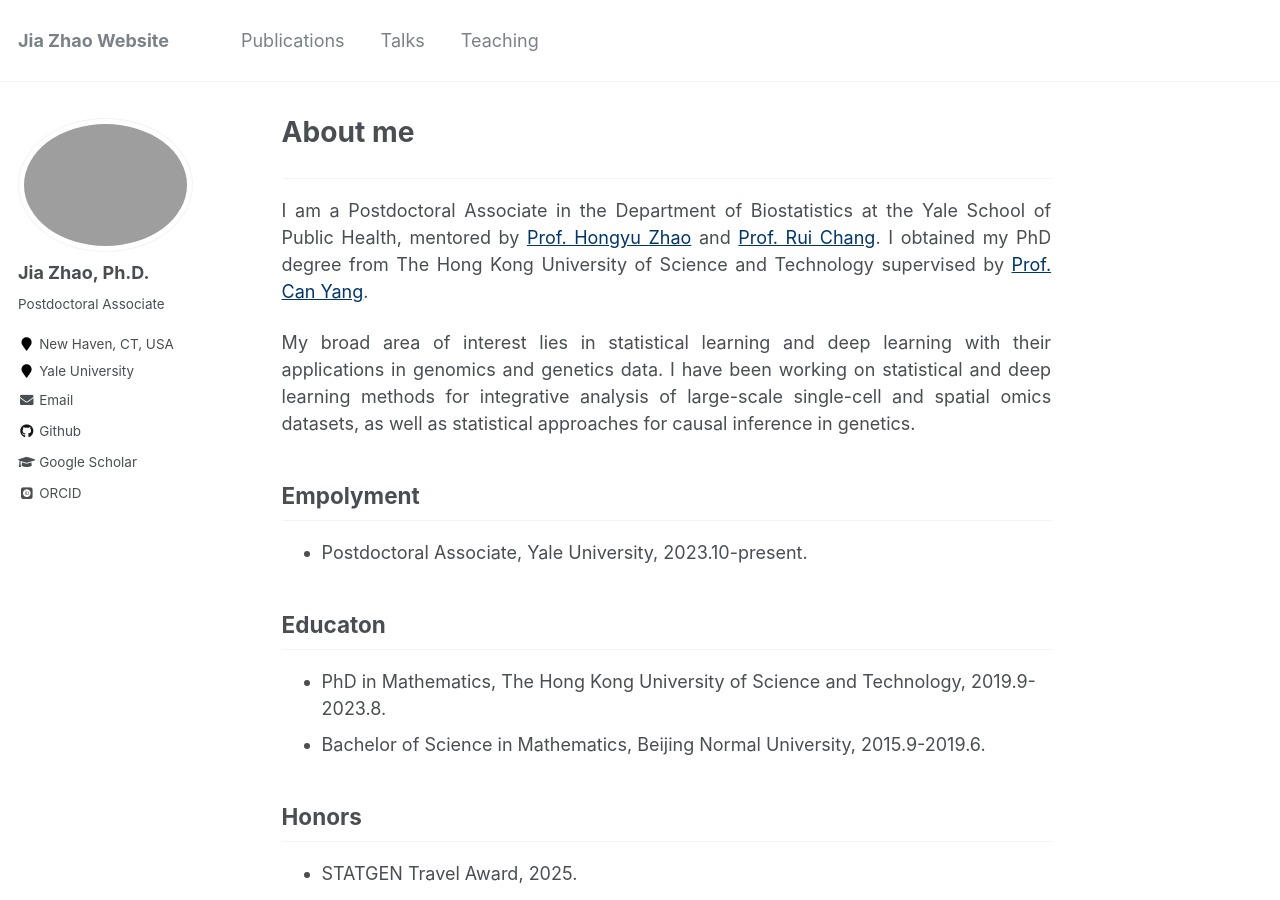
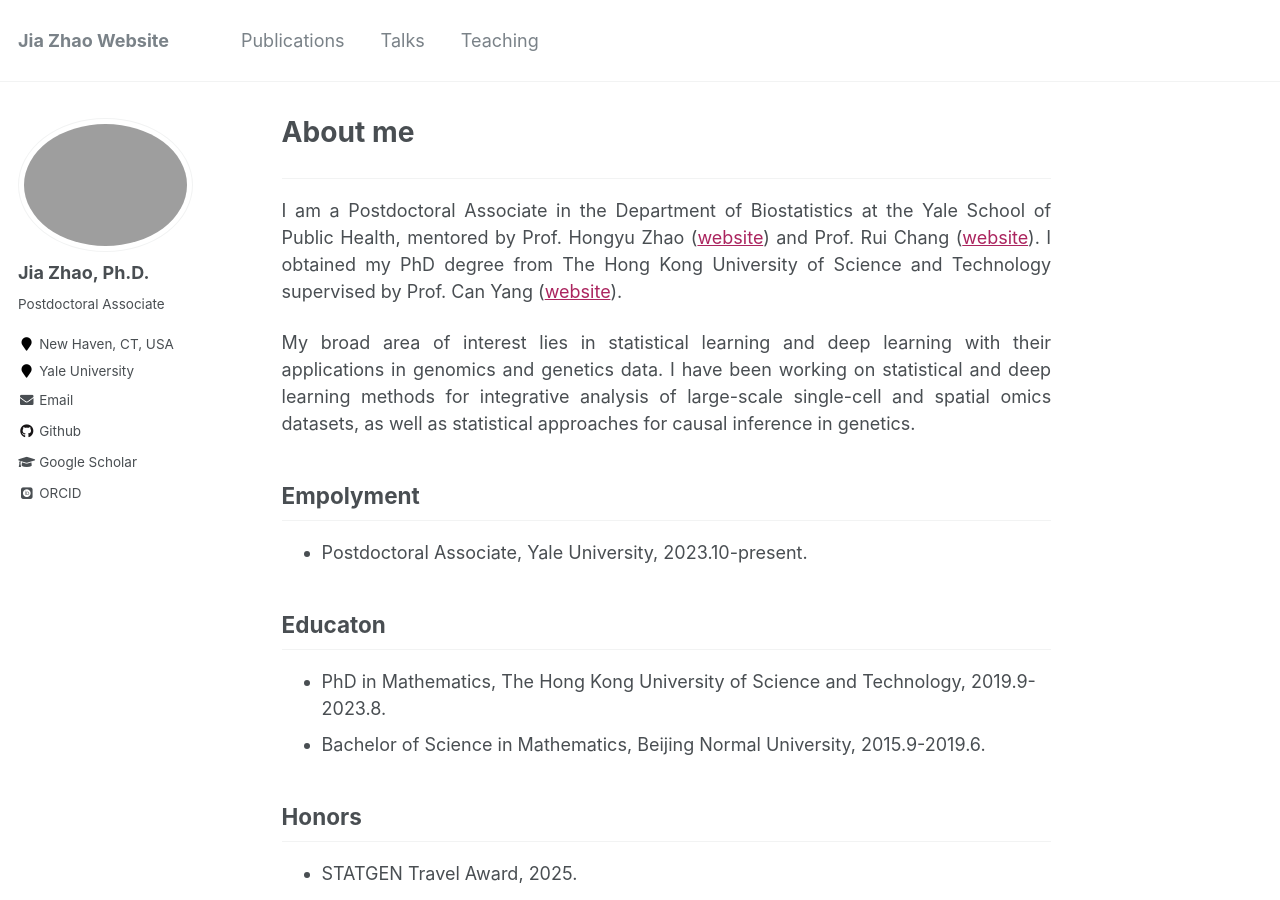
Before and after one commit to jiazhao97/jiazhao97.github.io, a Jekyll site: the page built from _pages/about.md, in a window 1280 px wide and 900 px high. Built offline with Jekyll 4.4.1, drawn with Linux system fonts in a browser that asks for light colours; some web fonts are replaced.

Commit message:
Update about.md

```diff
--- a/_pages/about.md
+++ b/_pages/about.md
@@ -12,7 +12,7 @@ redirect_from:
 
 
 <p style="text-align: justify">
-I am a Postdoctoral Associate in the Department of Biostatistics at the Yale School of Public Health, mentored by <a href="https://zhaocenter.org/index.html" style="color:#00356b;">Prof. Hongyu Zhao</a> and <a href="https://medicine.yale.edu/profile/rui-chang/" style="color:#00356b;">Prof. Rui Chang</a>. I obtained my PhD degree from The Hong Kong University of Science and Technology supervised by <a href="https://sites.google.com/site/eeyangc/"  style="color:#00356b;">Prof. Can Yang</a>.
+I am a Postdoctoral Associate in the Department of Biostatistics at the Yale School of Public Health, mentored by Prof. Hongyu Zhao (<a href="https://zhaocenter.org/index.html">website</a>) and Prof. Rui Chang (<a href="https://medicine.yale.edu/profile/rui-chang/">website</a>). I obtained my PhD degree from The Hong Kong University of Science and Technology supervised by Prof. Can Yang (<a href="https://sites.google.com/site/eeyangc/">website</a>).
 </p>
 
 <p style="text-align: justify">
```
